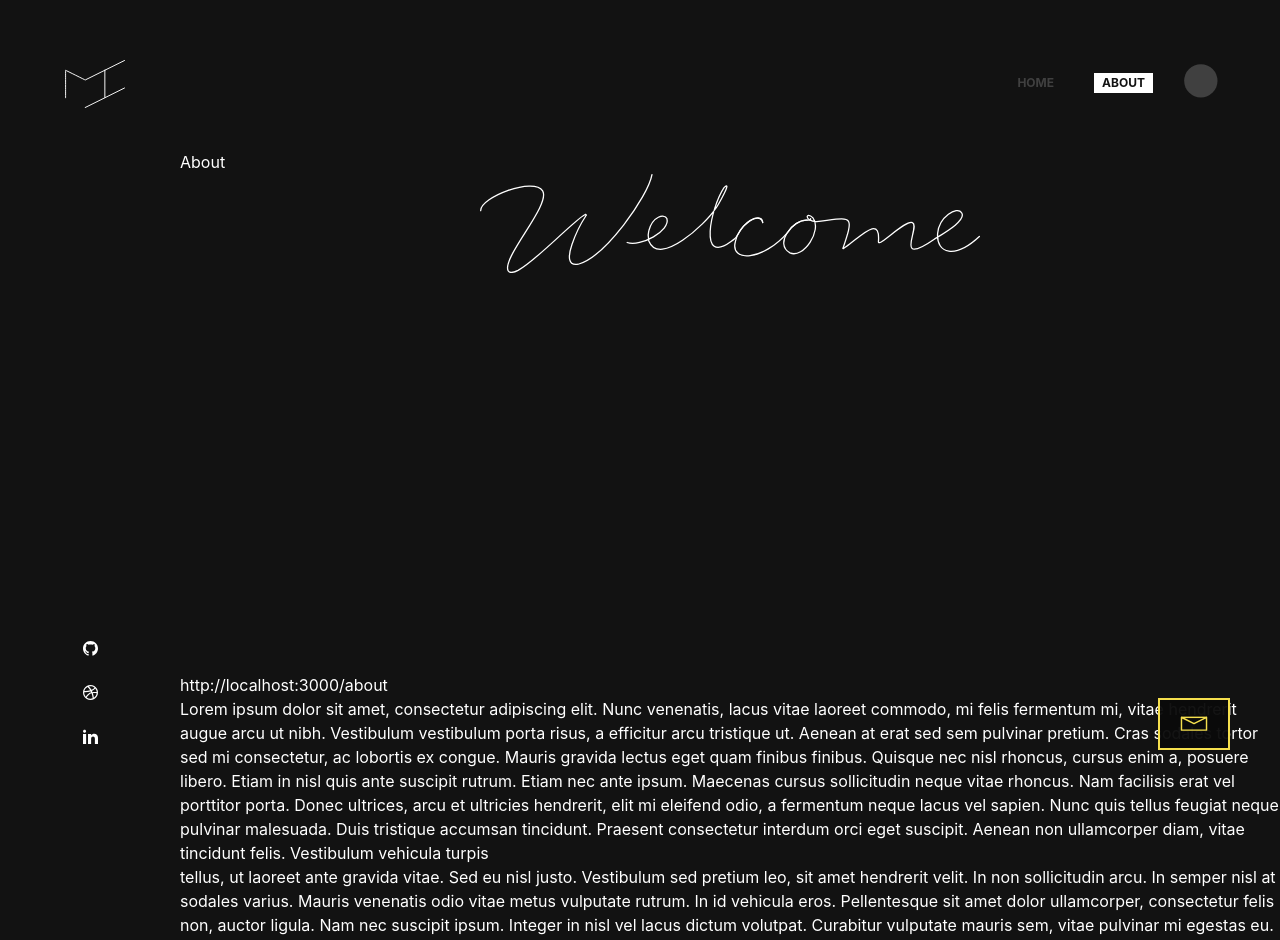
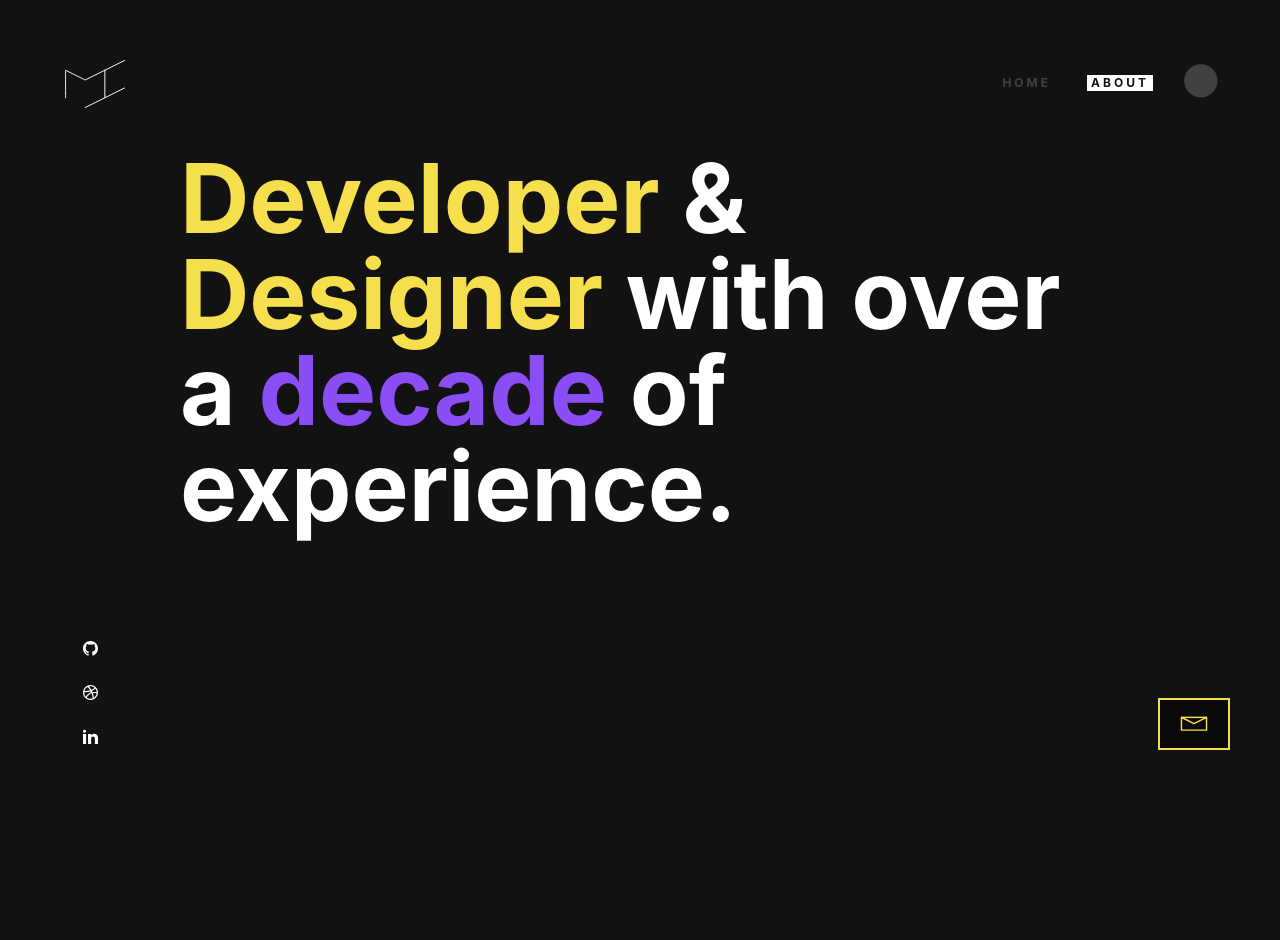
Before and after one commit to maximilianhagerf/hagerf_se-next, a Next.js app: page /about in a window 1280 px wide. Shown: the top 940 px of the page. Built offline with nearby package versions, Linux system fonts and the light colour scheme.

Commit message:
Moved ui components to specific sites instead
To make landing page clean i doesn't need and ui. Navigation however needed to stay or navigation would break, used hook "useAnimation" to manually hide navigation on landing page. Moved home styles to content to share basic element styles on pages

```diff
--- a/components/Navigation.js
+++ b/components/Navigation.js
@@ -1,4 +1,5 @@
-import { AnimateSharedLayout, motion } from "framer-motion";
+import { useEffect } from "react";
+import { AnimateSharedLayout, motion, useAnimation } from "framer-motion";
 import { useRouter } from "next/dist/client/router";
 import { isActiveLink } from "../lib/utils";
 import Link, { LinkProps } from "next/link";
@@ -7,38 +8,72 @@ import styles from "../styles/modules/Navigation.module.css";
 
 const links = [
   {
-    id: 0,
+    id: 1,
     name: "HOME",
     href: "/",
   },
   {
-    id: 1,
+    id: 2,
     name: "ABOUT",
     href: "/about",
   },
 ];
 
 const variants = {
-  hidden: {
+  hidden: (custom) => ({
     y: -100,
-  },
-  visible: (custom) => ({
-    y: 0,
     transition: {
       delay: custom * 0.2,
       duration: 0.5,
     },
   }),
+  visible: (custom) => ({
+    y: 0,
+    transition: {
+      delay: custom * 0.5,
+      duration: 0.5,
+    },
+  }),
+};
+
+const variantsIndicator = {
+  hidden: {
+    opacity: 0,
+    transition: {
+      // delay: custom * 0.2,
+      duration: 0.5,
+    },
+  },
+  visible: {
+    opacity: 1,
+    transition: {
+      // delay: custom * 0.2,
+      duration: 1,
+    },
+  },
 };
 
 function NavItem(props) {
+  const controls = useAnimation();
+  const router = useRouter();
+
+  console.log(router.pathname === "/");
+
+  useEffect(() => {
+    if (router.pathname === "/") {
+      controls.start("hidden");
+    } else {
+      controls.start("visible");
+    }
+  }, [controls, router]);
   const isActive = isActiveLink(props.href, props.pathname);
 
   if (isActive) {
     return (
       <motion.div
         initial="hidden"
-        animate="visible"
+        animate={controls}
+        exit="exit"
         variants={variants}
         custom={props.id}
       >
@@ -47,7 +82,10 @@ function NavItem(props) {
             <motion.div
               layoutId="navigation-underline"
               className={styles.NavUnderline}
-              animate
+              initial="hidden"
+              animate="visible"
+              exit="hidden"
+              variants={variantsIndicator}
             />
             {props.name}
           </a>
@@ -58,7 +96,8 @@ function NavItem(props) {
   return (
     <motion.div
       initial="hidden"
-      animate="visible"
+      animate={controls}
+      exit="exit"
       variants={variants}
       custom={props.id}
     >
@@ -70,7 +109,16 @@ function NavItem(props) {
 }
 
 const Navigation = () => {
+  // const controls = useAnimation();
   const router = useRouter();
+
+  // useEffect(() => {
+  //   if (router.pathname === "/") {
+  //     controls.start("hidden");
+  //   } else {
+  //     controls.start("visible");
+  //   }
+  // }, [controls]);
 
   return (
     <AnimateSharedLayout>
--- a/pages/about.js
+++ b/pages/about.js
@@ -1,78 +1,122 @@
 import Head from "next/head";
+// import Link from "next/link";
+// import Image from "next/image";
+
+import { motion } from "framer-motion";
+
 import Content from "../components/Content";
 import Welcome from "../components/Welcome";
-// import Image from "next/image";
-import styles from "../styles/modules/About.module.css";
+import Sidebar from "../components/Sidebar";
+import ProgressContainer from "../components/ProgressContainer";
+import MailButton from "../components/MailButton";
+import styles from "../styles/modules/Content.module.css";
+import stylesAbout from "../styles/modules/About.module.css";
+
+const variants = {
+  hidden: {
+    opacity: 0,
+  },
+  visible: {
+    opacity: 1,
+    transition: {
+      delay: 1,
+      duration: 0.5,
+    },
+  },
+};
 
 export default function About({ canonical }) {
   return (
-    <Content>
+    <>
       <Head>
         <title>About</title>
         <meta name="description" content="Generated by create next app" />
         <link rel="icon" href="/favicon.ico" />
       </Head>
-      <h1>About</h1>
-      <Welcome />
-      <h2>{canonical}</h2>
+      <Sidebar />
+      <ProgressContainer />
+      <MailButton />
+      <Content>
+        <motion.header
+          initial="hidden"
+          animate="visible"
+          exit="hidden"
+          variants={variants}
+        >
+          <h1 className={styles.Title}>
+            <span className={styles.Yellow}>Developer</span> &{" "}
+            <span className={styles.Yellow}>Designer</span> with over a{" "}
+            <span className={styles.Purple}>decade</span> of experience.
+            <br />
+            <br />
+          </h1>
+          <Welcome className={styles.Welcome} />
+          <h1 className={`${styles.Title} ${styles.Right}`}>
+            I build <span className={styles.Yellow}>digital products</span>
+          </h1>
+        </motion.header>
 
-      <p styles={{ color: "#fff" }}>
-        Lorem ipsum dolor sit amet, consectetur adipiscing elit. Nunc venenatis,
-        lacus vitae laoreet commodo, mi felis fermentum mi, vitae hendrerit
-        augue arcu ut nibh. Vestibulum vestibulum porta risus, a efficitur arcu
-        tristique ut. Aenean at erat sed sem pulvinar pretium. Cras sodales
-        tortor sed mi consectetur, ac lobortis ex congue. Mauris gravida lectus
-        eget quam finibus finibus. Quisque nec nisl rhoncus, cursus enim a,
-        posuere libero. Etiam in nisl quis ante suscipit rutrum. Etiam nec ante
-        ipsum. Maecenas cursus sollicitudin neque vitae rhoncus. Nam facilisis
-        erat vel porttitor porta. Donec ultrices, arcu et ultricies hendrerit,
-        elit mi eleifend odio, a fermentum neque lacus vel sapien. Nunc quis
-        tellus feugiat neque pulvinar malesuada. Duis tristique accumsan
-        tincidunt. Praesent consectetur interdum orci eget suscipit. Aenean non
-        ullamcorper diam, vitae tincidunt felis. Vestibulum vehicula turpis
+        <p className={styles.Paragraph}>
+          Lorem ipsum dolor sit amet, consectetur adipiscing elit. Nunc
+          venenatis, lacus vitae laoreet commodo, mi felis fermentum mi, vitae
+          hendrerit augue arcu ut nibh. Vestibulum vestibulum porta risus, a
+          efficitur arcu tristique ut. Aenean at erat sed sem pulvinar pretium.
+          Cras sodales tortor sed mi consectetur, ac lobortis ex congue. Mauris
+          gravida lectus eget quam finibus finibus. Quisque nec nisl rhoncus,
+          cursus enim a, posuere libero. Etiam in nisl quis ante suscipit
+          rutrum. Etiam nec ante ipsum. Maecenas cursus sollicitudin neque vitae
+          rhoncus. Nam facilisis erat vel porttitor porta. Donec ultrices, arcu
+          et ultricies hendrerit, elit mi eleifend odio, a fermentum neque lacus
+          vel sapien. Nunc quis tellus feugiat neque pulvinar malesuada. Duis
+          tristique accumsan tincidunt. Praesent consectetur interdum orci eget
+          suscipit. Aenean non ullamcorper diam, vitae tincidunt felis.
+          Vestibulum vehicula turpis tellus, ut laoreet ante gravida vitae. Sed
+          eu nisl justo. Vestibulum sed pretium leo, sit amet hendrerit velit.
+          In non sollicitudin arcu. In semper nisl at sodales varius. Mauris
+          venenatis odio vitae metus
         </p>
-      <p>
-        tellus, ut laoreet ante gravida vitae. Sed eu nisl justo. Vestibulum sed
-        pretium leo, sit amet hendrerit velit. In non sollicitudin arcu. In
-        semper nisl at sodales varius. Mauris venenatis odio vitae metus
+        <p className={styles.Paragraph}>
           vulputate rutrum. In id vehicula eros. Pellentesque sit amet dolor
           ullamcorper, consectetur felis non, auctor ligula. Nam nec suscipit
           ipsum. Integer in nisl vel lacus dictum volutpat. Curabitur vulputate
           mauris sem, vitae pulvinar mi egestas eu. Phasellus tempor vitae felis
-        vel laoreet. Duis diam arcu, ullamcorper id leo quis, ultricies posuere
-        lorem. Etiam tincidunt at ligula nec tristique. Ut nibh erat, tempor vel
-        turpis vitae, ullamcorper pharetra nisi. Mauris eu malesuada ante. Duis
-        tincidunt at velit nec accumsan. Pellentesque condimentum elementum est,
-        vel blandit dolor placerat vel. Cras eros felis, fringilla rutrum elit
-        id, fermentum pretium orci. Duis eget rutrum quam, quis elementum nulla.
-        Donec a lacinia ante. Sed vitae tempus mauris, id bibendum lacus. Cras
-        fringilla lectus nec quam ultricies pretium. Curabitur venenatis
-        vulputate enim at pretium. Integer et diam in augue venenatis luctus et
-        nec nisi. Nullam pellentesque maximus lorem, non vulputate augue finibus
-        ac. Suspendisse accumsan libero ut orci hendrerit faucibus. Nunc
-        pellentesque erat quis sem laoreet, nec auctor diam faucibus. Vestibulum
-        luctus semper posuere. Integer vehicula erat ut nisi dictum, quis
-        interdum erat sagittis. Mauris nec imperdiet libero. Aenean malesuada
-        sit amet sem et lacinia. Vestibulum quam diam, consectetur sed nisl ut,
-        vulputate bibendum nibh. Morbi vitae blandit mi. Praesent vel tincidunt
-        lectus, sed ullamcorper urna. Donec leo arcu, porta varius vehicula
-        maximus, vulputate et tortor. Sed luctus elit in magna ornare,
-        pellentesque ultrices enim finibus. Nullam in lacus efficitur, bibendum
-        nunc eu, mollis erat. Vestibulum at ipsum augue. Pellentesque habitant
-        morbi tristique senectus et netus et malesuada fames ac turpis egestas.
-        Sed eget elementum mauris. Phasellus vestibulum fringilla rutrum.
-        Quisque dictum ultricies nisi, vel consectetur enim. Maecenas placerat
-        in velit vel placerat. Nam posuere velit lacinia lorem egestas
-        convallis. Phasellus a viverra mauris. Sed mattis mi sit amet finibus
-        volutpat. Etiam enim dui, commodo at finibus at, dictum nec massa. In
-        feugiat mi at ullamcorper congue. Fusce vel lectus non neque sodales
-        pharetra. In mattis dolor vel lacus sagittis blandit. Aenean scelerisque
-        est ut ante varius, ultrices hendrerit dolor dapibus. Vestibulum ante
-        ipsum primis in faucibus orci luctus et ultrices posuere cubilia curae;
-        Vivamus imperdiet id ante sed lobortis. Sed laoreet nisl elementum felis
+          vel laoreet. Duis diam arcu, ullamcorper id leo quis, ultricies
+          posuere lorem. Etiam tincidunt at ligula nec tristique. Ut nibh erat,
+          tempor vel turpis vitae, ullamcorper pharetra nisi. Mauris eu
+          malesuada ante. Duis tincidunt at velit nec accumsan. Pellentesque
+          condimentum elementum est, vel blandit dolor placerat vel. Cras eros
+          felis, fringilla rutrum elit id, fermentum pretium orci. Duis eget
+          rutrum quam, quis elementum nulla. Donec a lacinia ante. Sed vitae
+          tempus mauris, id bibendum lacus. Cras fringilla lectus nec quam
+          ultricies pretium. Curabitur venenatis vulputate enim at pretium.
+          Integer et diam in augue venenatis luctus et nec nisi. Nullam
+          pellentesque maximus lorem, non vulputate augue finibus ac.
+          Suspendisse accumsan libero ut orci hendrerit faucibus. Nunc
+          pellentesque erat quis sem laoreet, nec auctor diam faucibus.
+          Vestibulum luctus semper posuere. Integer vehicula erat ut nisi
+          dictum, quis interdum erat sagittis. Mauris nec imperdiet libero.
+          Aenean malesuada sit amet sem et lacinia. Vestibulum quam diam,
+          consectetur sed nisl ut, vulputate bibendum nibh. Morbi vitae blandit
+          mi. Praesent vel tincidunt lectus, sed ullamcorper urna. Donec leo
+          arcu, porta varius vehicula maximus, vulputate et tortor. Sed luctus
+          elit in magna ornare, pellentesque ultrices enim finibus. Nullam in
+          lacus efficitur, bibendum nunc eu, mollis erat. Vestibulum at ipsum
+          augue. Pellentesque habitant morbi tristique senectus et netus et
+          malesuada fames ac turpis egestas. Sed eget elementum mauris.
+          Phasellus vestibulum fringilla rutrum. Quisque dictum ultricies nisi,
+          vel consectetur enim. Maecenas placerat in velit vel placerat. Nam
+          posuere velit lacinia lorem egestas convallis. Phasellus a viverra
+          mauris. Sed mattis mi sit amet finibus volutpat. Etiam enim dui,
+          commodo at finibus at, dictum nec massa. In feugiat mi at ullamcorper
+          congue. Fusce vel lectus non neque sodales pharetra. In mattis dolor
+          vel lacus sagittis blandit. Aenean scelerisque est ut ante varius,
+          ultrices hendrerit dolor dapibus. Vestibulum ante ipsum primis in
+          faucibus orci luctus et ultrices posuere cubilia curae; Vivamus
+          imperdiet id ante sed lobortis. Sed laoreet nisl elementum felis
           volutpat, sit amet cursus felis euismod. In semper blandit rhoncus.
           Curabitur et mauris ac dui facilisis malesuada.
         </p>
       </Content>
+    </>
   );
 }
--- a/pages/index.js
+++ b/pages/index.js
@@ -1,102 +1,122 @@
 import Head from "next/head";
 import Image from "next/image";
+import Link from "next/link";
 import { motion } from "framer-motion";
-import Welcome from "../components/Welcome";
 
+// import AnimatedCharacters from "../components/AnimatedCharacters";
+import background from "../public/images/backtest.png";
 import Content from "../components/Content";
-import styles from "../styles/modules/Home.module.css";
+import styles from "../styles/modules/Content.module.css";
+import stylesHome from "../styles/modules/Home.module.css";
 
-// const variants = {
-//   hidden: { opacity: 0, x: 0, y: -200 },
-//   enter: { opacity: 1, x: 0, y: 0 },
-//   exit: { opacity: 0, x: 0  , y: 300 },
-// };
+const backgroundVariants = {
+  hidden: {
+    opacity: 0,
+    scale: 0.9,
+  },
+  visible: {
+    opacity: 1,
+    scale: 1,
+    transition: {
+      duration: 0.5,
+    },
+  },
+};
+const item = {
+  hidden: {
+    opacity: 0,
+    x: 0,
+    y: 300,
+  },
+  visible: {
+    opacity: 1,
+    x: 0,
+    y: 0,
+    transition: {
+      // type: "linear",
+      ease: "easeOut",
+      duration: 0.5,
+    },
+  },
+  exit: {
+    opacity: 0,
+    x: 0,
+    y: 300,
+    transition: {
+      duration: 0.5,
+    },
+  },
+  transition: {},
+};
+
+const container = {
+  visible: {
+    transition: {
+      staggerChildren: 0.5,
+    },
+  },
+  exit: {
+    transition: {
+      staggerChildren: 0.2,
+    },
+  },
+};
 
 export default function Home({ canonical }) {
   return (
+    <>
       <Content>
         <Head>
           <title>Create Next App</title>
           <meta name="description" content="Generated by create next app" />
           <link rel="icon" href="/favicon.ico" />
         </Head>
-      <motion.h1
-        // variants={variants} // Pass the variant object into Framer Motion
-        // initial="hidden" // Set the initial state to variants.hidden
-        // animate="enter" // Animated state to variants.enter
-        // exit="exit" // Exit state (used later) to variants.exit
-        // transition={{ type: "linear" }} // Set the transition to linear
-        className={styles.Title}
+
+        <motion.div
+          initial="hidden"
+          animate="visible"
+          exit="exit"
+          variants={container}
+          className={stylesHome.Container}
         >
-        <span className={styles.Yellow}>Developer</span> &{" "}
-        <span className={styles.Yellow}>Designer</span> with over a{" "}
-        <span className={styles.Purple}>decade</span> of experience.
-        <br />
-        <br />
-        I’m <span className={styles.Yellow}>Maximilian Hagerf.</span>
-      </motion.h1>
-
-      <Welcome className={styles.Welcome} />
-
-      <h1 className={styles.Title}>
-        I build <span className={styles.Yellow}>digital products</span>
+          <motion.div
+            initial="hidden"
+            animate="visible"
+            exit="hidden"
+            variants={backgroundVariants}
+            className={stylesHome.BackgroundImage}
+          >
+            <Image src={background} alt="fds" />
+          </motion.div>
+          <h1
+            className={`${styles.Title} ${styles.TitleNoMargin} ${stylesHome.TextAnimate}`}
+          >
+            <motion.span variants={item} className={stylesHome.TextAnimateWrap}>
+              Hi
+            </motion.span>
           </h1>
-
-      <p className={styles.Paragraph}>
-        Lorem ipsum dolor sit amet, consectetur adipiscing elit. Nunc venenatis,
-        lacus vitae laoreet commodo, mi felis fermentum mi, vitae hendrerit
-        augue arcu ut nibh. Vestibulum vestibulum porta risus, a efficitur arcu
-        tristique ut. Aenean at erat sed sem pulvinar pretium. Cras sodales
-        tortor sed mi consectetur, ac lobortis ex congue. Mauris gravida lectus
-        eget quam finibus finibus. Quisque nec nisl rhoncus, cursus enim a,
-        posuere libero. Etiam in nisl quis ante suscipit rutrum. Etiam nec ante
-        ipsum. Maecenas cursus sollicitudin neque vitae rhoncus. Nam facilisis
-        erat vel porttitor porta. Donec ultrices, arcu et ultricies hendrerit,
-        elit mi eleifend odio, a fermentum neque lacus vel sapien. Nunc quis
-        tellus feugiat neque pulvinar malesuada. Duis tristique accumsan
-        tincidunt. Praesent consectetur interdum orci eget suscipit. Aenean non
-        ullamcorper diam, vitae tincidunt felis. Vestibulum vehicula turpis
-        tellus, ut laoreet ante gravida vitae. Sed eu nisl justo. Vestibulum sed
-        pretium leo, sit amet hendrerit velit. In non sollicitudin arcu. In
-        semper nisl at sodales varius. Mauris venenatis odio vitae metus
-        vulputate rutrum. In id vehicula eros. Pellentesque sit amet dolor
-        ullamcorper, consectetur felis non, auctor ligula. Nam nec suscipit
-        ipsum. Integer in nisl vel lacus dictum volutpat. Curabitur vulputate
-        mauris sem, vitae pulvinar mi egestas eu. Phasellus tempor vitae felis
-        vel laoreet. Duis diam arcu, ullamcorper id leo quis, ultricies posuere
-        lorem. Etiam tincidunt at ligula nec tristique. Ut nibh erat, tempor vel
-        turpis vitae, ullamcorper pharetra nisi. Mauris eu malesuada ante. Duis
-        tincidunt at velit nec accumsan. Pellentesque condimentum elementum est,
-        vel blandit dolor placerat vel. Cras eros felis, fringilla rutrum elit
-        id, fermentum pretium orci. Duis eget rutrum quam, quis elementum nulla.
-        Donec a lacinia ante. Sed vitae tempus mauris, id bibendum lacus. Cras
-        fringilla lectus nec quam ultricies pretium. Curabitur venenatis
-        vulputate enim at pretium. Integer et diam in augue venenatis luctus et
-        nec nisi. Nullam pellentesque maximus lorem, non vulputate augue finibus
-        ac. Suspendisse accumsan libero ut orci hendrerit faucibus. Nunc
-        pellentesque erat quis sem laoreet, nec auctor diam faucibus. Vestibulum
-        luctus semper posuere. Integer vehicula erat ut nisi dictum, quis
-        interdum erat sagittis. Mauris nec imperdiet libero. Aenean malesuada
-        sit amet sem et lacinia. Vestibulum quam diam, consectetur sed nisl ut,
-        vulputate bibendum nibh. Morbi vitae blandit mi. Praesent vel tincidunt
-        lectus, sed ullamcorper urna. Donec leo arcu, porta varius vehicula
-        maximus, vulputate et tortor. Sed luctus elit in magna ornare,
-        pellentesque ultrices enim finibus. Nullam in lacus efficitur, bibendum
-        nunc eu, mollis erat. Vestibulum at ipsum augue. Pellentesque habitant
-        morbi tristique senectus et netus et malesuada fames ac turpis egestas.
-        Sed eget elementum mauris. Phasellus vestibulum fringilla rutrum.
-        Quisque dictum ultricies nisi, vel consectetur enim. Maecenas placerat
-        in velit vel placerat. Nam posuere velit lacinia lorem egestas
-        convallis. Phasellus a viverra mauris. Sed mattis mi sit amet finibus
-        volutpat. Etiam enim dui, commodo at finibus at, dictum nec massa. In
-        feugiat mi at ullamcorper congue. Fusce vel lectus non neque sodales
-        pharetra. In mattis dolor vel lacus sagittis blandit. Aenean scelerisque
-        est ut ante varius, ultrices hendrerit dolor dapibus. Vestibulum ante
-        ipsum primis in faucibus orci luctus et ultrices posuere cubilia curae;
-        Vivamus imperdiet id ante sed lobortis. Sed laoreet nisl elementum felis
-        volutpat, sit amet cursus felis euismod. In semper blandit rhoncus.
-        Curabitur et mauris ac dui facilisis malesuada.
-      </p>
+          <h1
+            className={`${styles.Title} ${styles.TitleNoMargin} ${stylesHome.TextAnimate}`}
+          >
+            <motion.span variants={item} className={stylesHome.TextAnimateWrap}>
+              I am
+            </motion.span>
+          </h1>
+          <h1
+            className={`${styles.Title} ${styles.TitleNoMargin} ${stylesHome.TextAnimate}`}
+          >
+            <motion.span
+              variants={item}
+              className={`${styles.Yellow} ${stylesHome.TextAnimateWrap}`}
+            >
+              Maximilian
+            </motion.span>
+          </h1>
+          <Link href="/about" scroll={false}>
+            <a>Enter</a>
+          </Link>
+        </motion.div>
       </Content>
+    </>
   );
 }
--- a/styles/modules/Content.module.css
+++ b/styles/modules/Content.module.css
@@ -10,3 +10,34 @@
   background-attachment: fixed;
   background-repeat: no-repeat; */
 }
+
+.Title {
+  @apply text-8xl font-bold;
+  padding-right: 180px;
+  margin-bottom: 50vh;
+}
+
+.TitleNoMargin {
+  @apply mb-0;
+}
+
+.Yellow {
+  @apply text-yellow;
+}
+.Purple {
+  @apply text-purple;
+}
+
+.Paragraph {
+  @apply text-lg text-gray-400;
+  margin-bottom: 50vh;
+  padding-right: 180px;
+
+  /* margin-top: 300px; */
+}
+
+.Right {
+  @apply text-right;
+  padding-right: 50px;
+  padding-left: 180px;
+}
--- a/styles/modules/Navigation.module.css
+++ b/styles/modules/Navigation.module.css
@@ -9,12 +9,12 @@
 .NavUnderline {
   @apply absolute bg-white mx-auto w-full h-full left-0;
   z-index: -1;
-  margin-top: -2px;
 }
 
 .Link {
-  @apply mr-6 sm:mr-8 flex flex-col relative text-gray-700 text-xs hover:text-white px-2 pb-1;
+  @apply mr-6 sm:mr-8 flex flex-col relative text-gray-700 text-xs hover:text-white px-1 tracking-widest;
   @apply transition-colors ease-in-out duration-500;
+  letter-spacing: 3px;
 }
 
 .IsActive {
```
Also changed, not shown: components/Layout.js (+2 -7 lines), styles/modules/Home.module.css (+11 -22 lines). Lines whose indentation alone changed are shown as unchanged.
